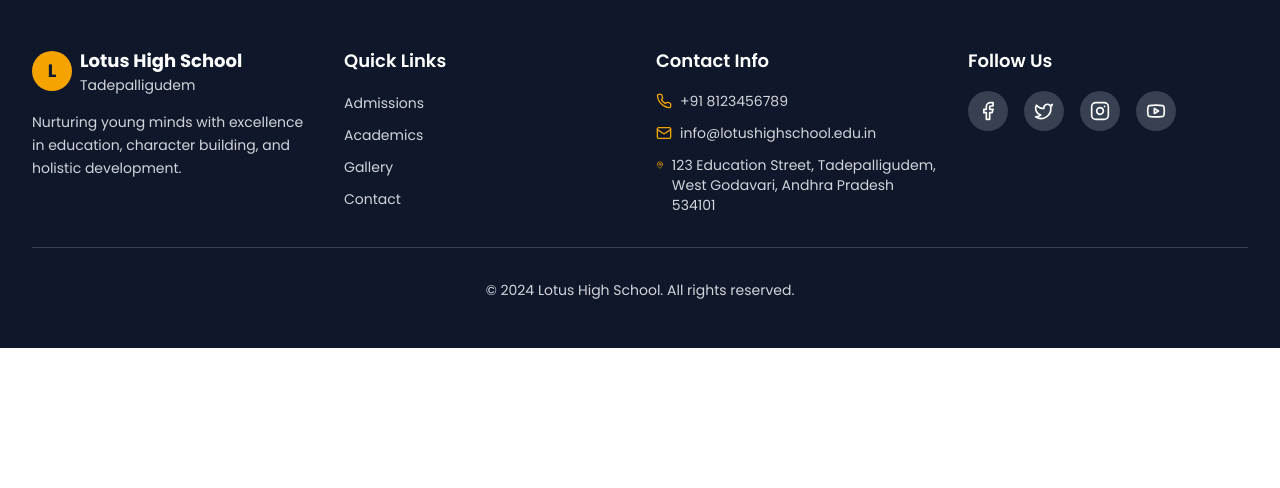
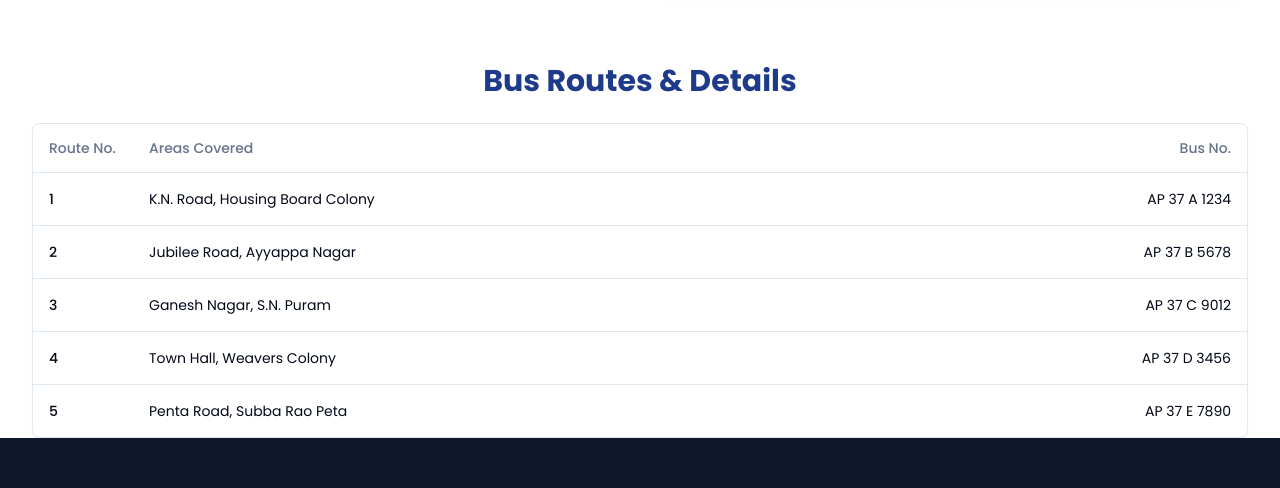
Before and after one commit to SriramMarisetti/lotus-scholars-portal, a React (Vite) app: page /advantages/transport in a window 1280 px wide. Shown: the part 775-1263 px from the top of the page. Before the commit the page ends 1123 px from the top, so only its background shows below. Built offline with nearby package versions, Linux system fonts and the light colour scheme.

Commit message:
Add transport route details
Add route details to the transport page.

```diff
--- a/src/pages/advantages/Transport.tsx
+++ b/src/pages/advantages/Transport.tsx
@@ -1,6 +1,42 @@
 
 import { Card, CardContent, CardHeader, CardTitle } from "@/components/ui/card";
+import {
+  Table,
+  TableBody,
+  TableCell,
+  TableHead,
+  TableHeader,
+  TableRow,
+} from "@/components/ui/table";
 import { Bus, MapPin, ShieldCheck } from "lucide-react";
+
+const routes = [
+  {
+    routeNumber: 1,
+    area: "K.N. Road, Housing Board Colony",
+    busNumber: "AP 37 A 1234",
+  },
+  {
+    routeNumber: 2,
+    area: "Jubilee Road, Ayyappa Nagar",
+    busNumber: "AP 37 B 5678",
+  },
+  {
+    routeNumber: 3,
+    area: "Ganesh Nagar, S.N. Puram",
+    busNumber: "AP 37 C 9012",
+  },
+  {
+    routeNumber: 4,
+    area: "Town Hall, Weavers Colony",
+    busNumber: "AP 37 D 3456",
+  },
+  {
+    routeNumber: 5,
+    area: "Penta Road, Subba Rao Peta",
+    busNumber: "AP 37 E 7890",
+  },
+];
 
 const Transport = () => {
   return (
@@ -45,6 +81,30 @@ const Transport = () => {
           </Card>
         </div>
       </div>
+
+      <div className="mt-16">
+        <h2 className="text-3xl font-bold text-primary mb-6 text-center">Bus Routes & Details</h2>
+        <Card className="overflow-hidden">
+          <Table>
+            <TableHeader>
+              <TableRow>
+                <TableHead className="w-[100px]">Route No.</TableHead>
+                <TableHead>Areas Covered</TableHead>
+                <TableHead className="text-right">Bus No.</TableHead>
+              </TableRow>
+            </TableHeader>
+            <TableBody>
+              {routes.map((route) => (
+                <TableRow key={route.routeNumber}>
+                  <TableCell className="font-medium">{route.routeNumber}</TableCell>
+                  <TableCell>{route.area}</TableCell>
+                  <TableCell className="text-right">{route.busNumber}</TableCell>
+                </TableRow>
+              ))}
+            </TableBody>
+          </Table>
+        </Card>
+      </div>
     </div>
   );
 };
```
